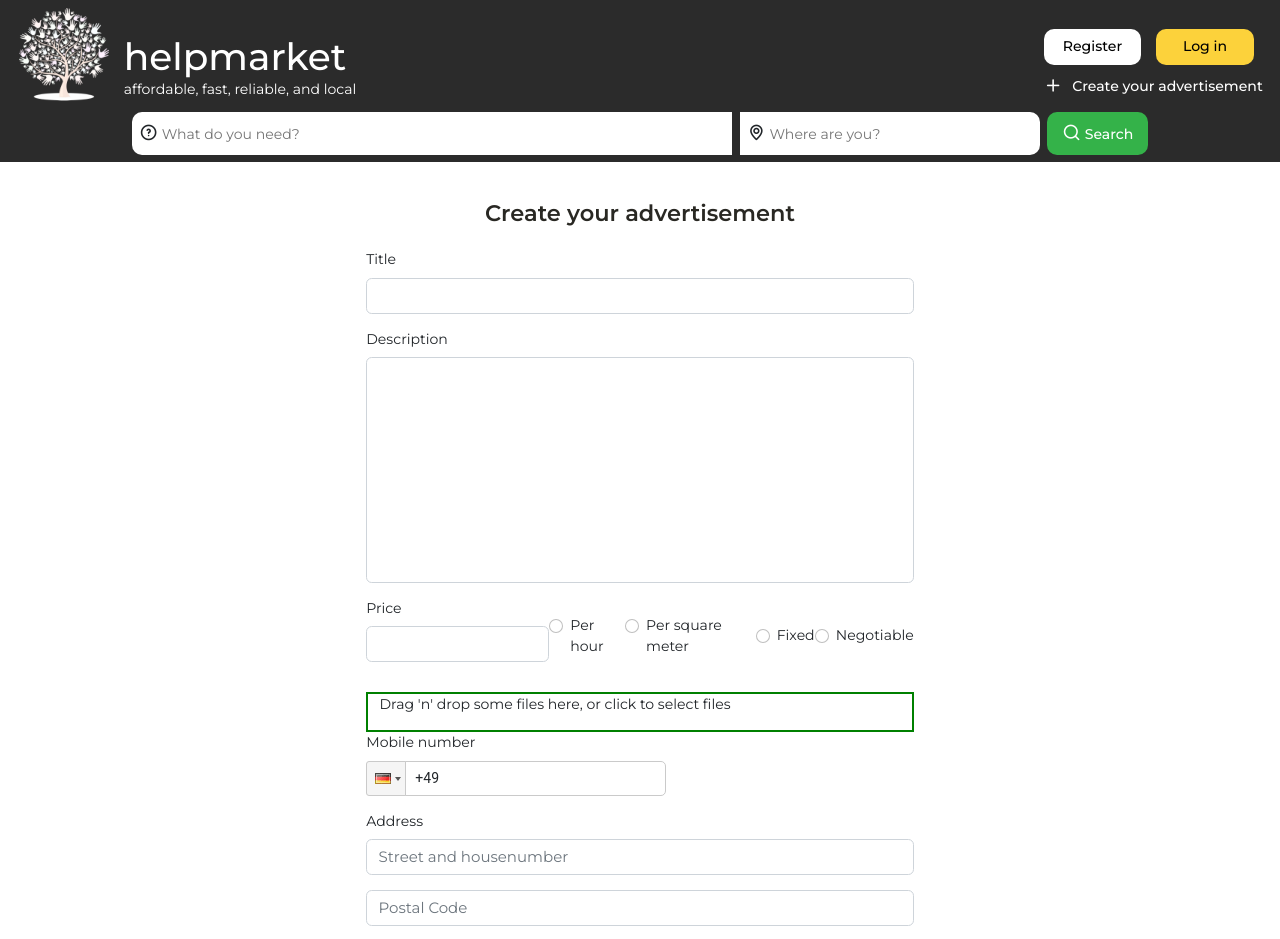
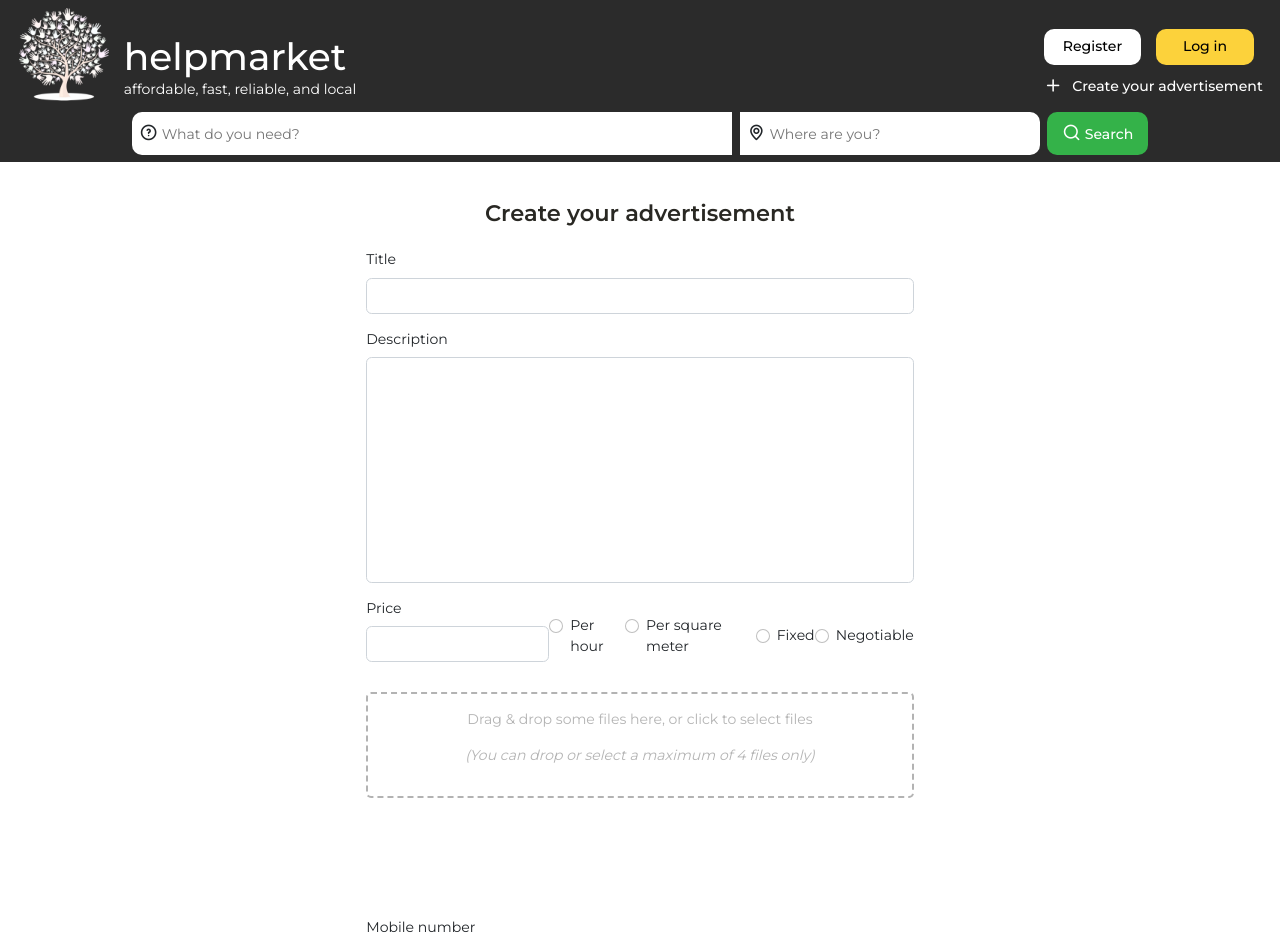
Before and after one commit to anoj-kt/finalproject-frontend, a React (Create React App) app: page /user/1/services/provided/new in a window 1280 px wide. Shown: the top 939 px of the page. Built offline with nearby package versions, Linux system fonts and the light colour scheme.

Commit message:
Styled dropzone input

```diff
--- a/src/components/CreateAd.js
+++ b/src/components/CreateAd.js
@@ -191,15 +191,17 @@ const CreateAd = () => {
             </FormGroup>
           </FormGroup>
           {/* ======IMAGES====== */}
-          <section style={{border: '2px solid green'}} className="container">
-            <div {...getRootProps({className: 'dropzone'})}>
-              <input {...getInputProps()} />
-              <p>Drag 'n' drop some files here, or click to select files</p>
+          <div className="createad__dropzone">
+            <div {...getRootProps({className: 'createad__input'})}>
+              <input {...getInputProps()}/>
+              <p>Drag & drop some files here, or click to select files</p>
+              <p><i>(You can drop or select a maximum of 4 files only)</i></p>
             </div>
-            <aside style={{width: 500}}>
+            <div>
               {thumbs}
-            </aside>
-          </section>
+            </div>
+          </div>
+
           {/* ======MOBILE NUMBER====== */}
           <FormGroup>
             <Label for="telephone">
--- a/src/index.css
+++ b/src/index.css
@@ -13,6 +13,7 @@
     --main-yellow-alt: hsl(var(--hue-color), 57%, 53%);
     --main-yellow-lighter: hsl(var(--hue-color), 92%, 85%);
     --main-black: hsl(0, 0%, 17%);
+    --main-grey: hsla(0, 0%, 2%, 0.3);
     --main-green: hsl(130, 55%, 45%);
     --main-green-alt: hsl(130, 75%, 35%);
     --title-color: hsl(var(--hue-color), 8%, 15%);
@@ -302,6 +303,21 @@ a {
   object-fit: cover;
 }
 
+.createad__dropzone {
+  height: 15rem;
+}
+
+.createad__input {
+  padding: 1rem;
+  border: 2px dashed var(--main-grey);
+  border-radius: 5px;
+  text-align: center;
+}
+
+.createad__input p {
+  color: var(--main-grey);
+}
+
 @media screen and (min-width: 42.5em) {
   .createad__radio  {
     display: flex;
```
